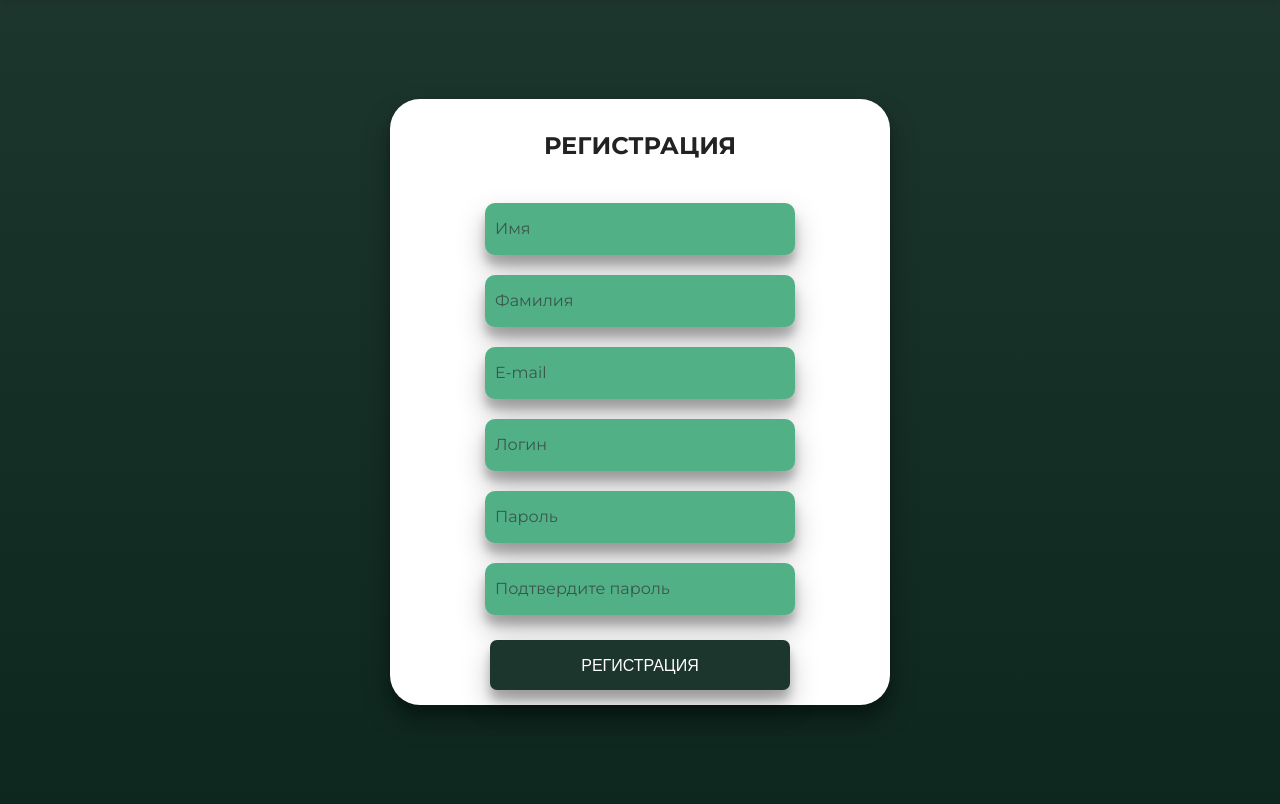
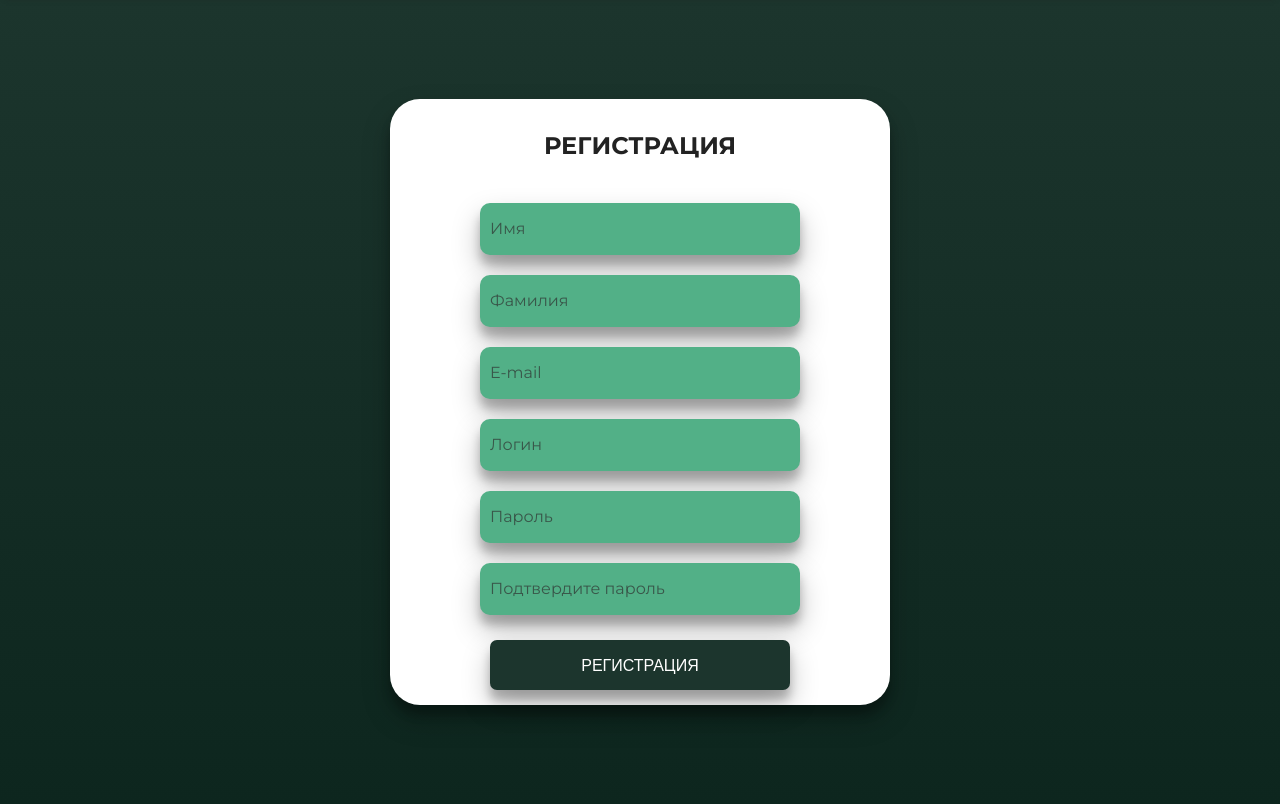
Before and after one commit to MihailGulkin/DjangoShop, a Django app: page /register in a window 1280 px wide. Shown: the part 101-905 px from the top of the page. Run offline with Django 4.2, Linux system fonts and the light colour scheme; some libraries are stand-ins or nearby versions.

Commit message:
33 commit, refactoring style

```diff
--- a/shop/users/static/css/profile_bucket.css
+++ b/shop/users/static/css/profile_bucket.css
@@ -16,6 +16,10 @@ input[type="number"]::-webkit-inner-spin-button
 {
     -webkit-appearance: none;
     margin: 0;
+}
+.profile_a_bucket
+{
+    text-align: center;
 }
 .profile_a_bucket:hover
 {
--- a/shop/users/static/css/register_login.css
+++ b/shop/users/static/css/register_login.css
@@ -68,7 +68,7 @@
     background-color: #52B087FF;
 
     padding-left: 10px;
-    padding-right: 0;
+    padding-right: 10px;
     color: #222222;
     font-size: 16px;
     font-family: 'Montserrat', sans-serif;
--- a/shop/web/static/css/shop.css
+++ b/shop/web/static/css/shop.css
@@ -137,6 +137,7 @@
     font-size: 16px;
     margin-top: 25px;
     margin-bottom: 0;
+    text-align: center;
     text-transform: uppercase;
     font-weight: 400;
 }
```
Also changed, not shown: shop/db.sqlite3.
